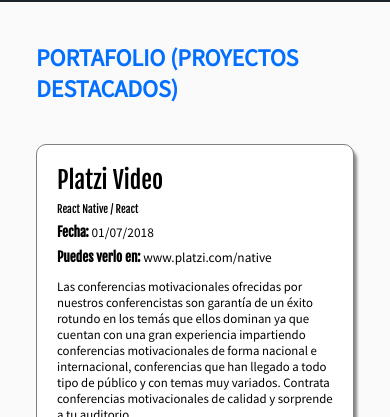
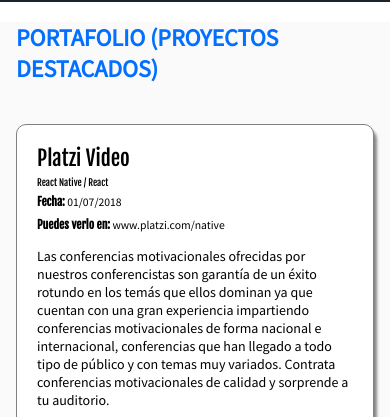
Before and after one commit to alika2323/ResponsiveDesign-Platzi, a plain HTML site: page index.html in a window 390 px wide. Shown: the part 322-739 px from the top of the page. Drawn offline with Linux system fonts and the light colour scheme; files whose address does not match are found by name.

Commit message:
Corrigiendo js menu y modificando padding

```diff
--- a/index.html
+++ b/index.html
@@ -173,11 +173,6 @@
 			}
 		}
 
-
-
-
-
-
 		function showHide(){
 			const $menu=document.querySelector('.menu');
 			if ($menu.classList.contains('isactive')) {
@@ -187,6 +182,8 @@
 			}
 		}
 
+		modeValidation(windowResponsive);
+
 
 	</script>
 </body>
--- a/resources/css/media.css
+++ b/resources/css/media.css
@@ -29,6 +29,12 @@
 		font-size: 2em;
 		z-index: 2;
 	}
+
+	.portfolio{
+		padding: 0;
+
+	}
+
 
 }
 
@@ -90,7 +96,7 @@
 	}
 
 	.project-details{
-		font-size: 16px;
+		font-size: 14px;
 	}
 
 
@@ -112,7 +118,8 @@
 	}
 
 	.project-description{
-		font-size: 0.8em;
+		font-size: 1em;
+
 	}
 
 	.project-curse,
```
